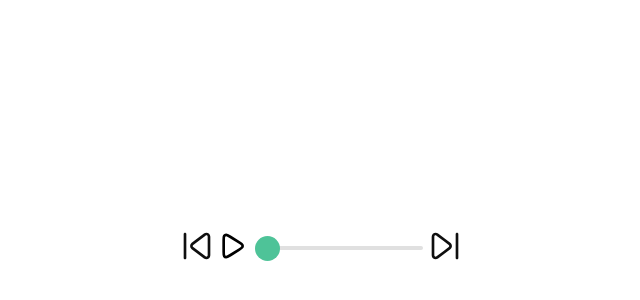
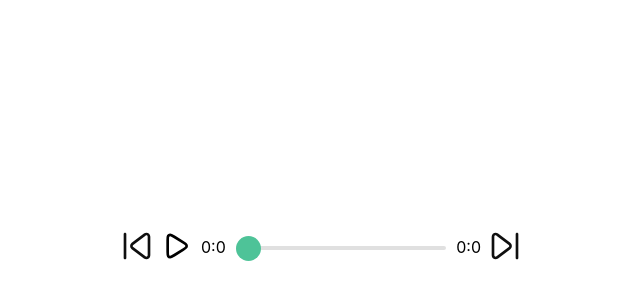
Before and after one commit to Printy-Studios/react-music-player, a React (Vite) app: page / in a window 1280 px wide. Shown: the part 152-452 px from the top of the page, without its empty margins (319-959 px from the left). Built offline with nearby package versions, Linux system fonts and the light colour scheme.

Commit message:
add stuff
* start working on time display
* make slider change value when player time updates
* set player to not playing when audio ends

```diff
--- a/src/MusicPlayer.tsx
+++ b/src/MusicPlayer.tsx
@@ -1,13 +1,18 @@
-import { ChangeEvent, ChangeEventHandler, useState } from 'react'
+import { ChangeEvent, ChangeEventHandler, useEffect, useState } from 'react'
 import PlayButton from './PlayButton'
 import useMusicPlayer from './useMusicPlayer'
 import IconButton from './IconButton';
+import TimeDisplay from './TimeDisplay';
 
 export default function MusicPlayer() {
 
     const musicPlayer = useMusicPlayer();
 
     const [sliderValue, setSliderValue] = useState(0);
+    const [isSliderActive, setIsSliderActive] = useState(false);
+
+    const [currentTime, setCurrentTime] = useState({minutes: 0, seconds: 0});
+    const [maxTime, setMaxTime] = useState({minutes: 0, seconds: 0});
 
     const onPlayButtonClick = () => {
         console.log('ddd')
@@ -24,12 +29,20 @@ export default function MusicPlayer() {
 
     const onSliderChange = (e: ChangeEvent<HTMLInputElement>) => {
         setSliderValue(parseInt(e.currentTarget.value));
+        setIsSliderActive(true);
     }
 
     const onSliderMouseUp = () => {
         const new_time = musicPlayer.maxTime * sliderValue / 100
-        musicPlayer.setCurrentTime(new_time)
+        musicPlayer.updateTime(new_time)
+        setIsSliderActive(false);
     }
+
+    useEffect(() => {
+        if(!isSliderActive) {
+            setSliderValue(musicPlayer.currentTime);
+        }
+    }, [musicPlayer.currentTime])
 
     return (
         <div className='music-player'>
@@ -38,6 +51,7 @@ export default function MusicPlayer() {
                 src={'icons/prev.svg'}
             />
             <PlayButton onClick={onPlayButtonClick} playing={musicPlayer.isPlaying} />
+            <TimeDisplay time={currentTime} />
             <input
                 type="range"
                 min="1"
@@ -46,7 +60,8 @@ export default function MusicPlayer() {
                 className="slider"
                 onMouseUp={onSliderMouseUp}
                 onChange={onSliderChange}
-                />
+            />
+            <TimeDisplay time={maxTime} />
             <IconButton
                 onClick={onPrevButtonClick}
                 src={'icons/next.svg'}
--- /dev/null
+++ b/src/TimeDisplay.tsx
@@ -0,0 +1,15 @@
+
+type TimeDisplayProps = {
+    time: {minutes: number, seconds: number};
+}
+
+export default function TimeDisplay({ time }: TimeDisplayProps) {
+
+    return (
+        <div className='time-display'>
+            {time.minutes}
+            :
+            {time.seconds}
+        </div>
+    )
+}
--- a/src/style.css
+++ b/src/style.css
@@ -4,6 +4,15 @@ body, html {
   margin: 0px;
 
   height: 100vh;
+}
+
+
+
+#root {
+  display: flex;
+  align-items: center;
+  justify-content: center;
+  height: 100%;
 }
 
 .icon {
@@ -15,11 +24,9 @@ body, html {
   transition: transform 0.1s ease-in-out;
 }
 
-#root {
-  display: flex;
-  align-items: center;
-  justify-content: center;
-  height: 100%;
+.player-wrapper {
+  max-width: 400px;
+  width: 100%;
 }
 
 .icon:hover {
@@ -30,15 +37,18 @@ body, html {
   transform: scale(70%);
 }
 
-.player-wrapper {
-  max-width: 280px;
-  width: 100%;
-}
+
 
 .music-player {
   display: flex;
   align-items: center;
-  gap: 4px;
+  gap: 8px;
+}
+
+/* Time display */
+
+.time-display {
+  margin-bottom: 2px;
 }
 
 /* Slider */
--- a/src/useMusicPlayer.ts
+++ b/src/useMusicPlayer.ts
@@ -6,15 +6,30 @@ export default function useMusicPlayer() {
 
     const [isPlaying, setIsPlaying] = useState(false);
     const [src, setSrc] = useState("");
+    //setCurrentTime is for local use only, for setting time use updateTime
     const [currentTime, setCurrentTime] = useState(0);
+    const [updatedTime, updateTime] = useState(0);
+
     const [maxTime, setMaxTime] = useState(0);
+
+    const timeUpdateDeltaSum = useRef(0);
 
     useEffect(() => {
         console.log('abc')
         audio.current.preload = 'metadata';
 
-        audio.current.onloadedmetadata = () => {
+        audio.current.ondurationchange = () => {
             setMaxTime(audio.current.duration)
+        }
+
+        audio.current.onended = () => {
+            setIsPlaying(false);
+        }
+
+        audio.current.ontimeupdate = () => {
+            //timeUpdateDeltaSum.current += audio.current.currentTime - currentTime;
+            //if(timeUpdateDeltaSum.current > )
+            setCurrentTime(audio.current.currentTime)
         }
 
         setSrc('songs/1.wav')
@@ -28,8 +43,9 @@ export default function useMusicPlayer() {
     }, [src])
 
     useEffect(() => {
-        audio.current.currentTime = currentTime;
-    }, [currentTime])
+        audio.current.currentTime = updatedTime;
+        setCurrentTime(updatedTime);
+    }, [updatedTime])
 
     useEffect(() => {
         console.log('abc')
@@ -46,6 +62,7 @@ export default function useMusicPlayer() {
         setIsPlaying,
         setCurrentTime,
         currentTime,
+        updateTime,
         maxTime
     }
 }
```
Also changed, not shown: src/util.ts (added, +9 -0 lines).
